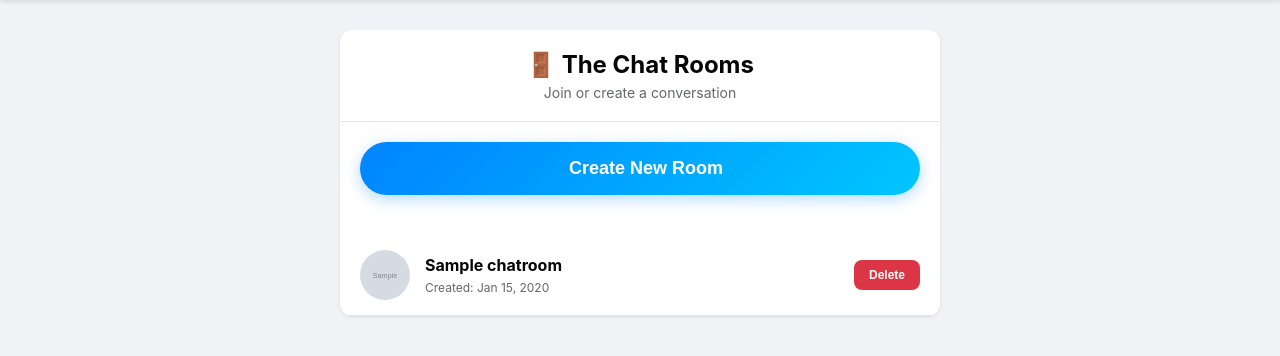
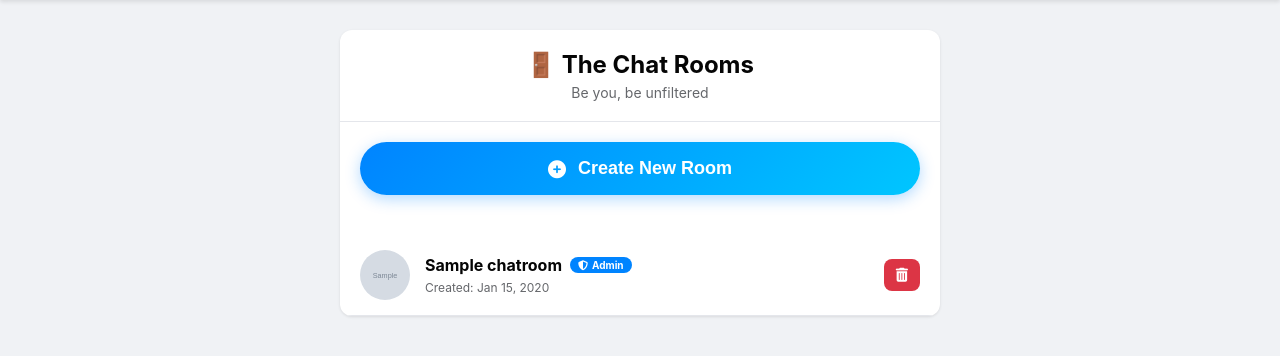
Before and after one commit to nomolegitgaming14/chat_room, a Django app: page / in a window 1280 px wide. Shown: the part 66-422 px from the top of the page. Run offline with Django 5.2, Linux system fonts and the light colour scheme; a user stored in the database is signed in; tables that the repository leaves empty hold one stand-in row (values such as "Sample post"); grey boxes marked "Sample" are stand-in pictures; some libraries are stand-ins or nearby versions.

Commit message:
second commit

```diff
--- a/chat/models.py
+++ b/chat/models.py
@@ -8,6 +8,7 @@ class ChatRoom(models.Model):
     created_at = models.DateTimeField(auto_now_add=True)
     room_image = models.ImageField(upload_to='room_images/', blank=True, null=True, default=None)
     max_members = models.IntegerField(default=50)
+    admin = models.ForeignKey(User, on_delete=models.CASCADE, related_name='admin_rooms', null=True, blank=True)  # 👈 ADD THIS
 
     def __str__(self):
         return self.name
--- a/chat/templates/chat/rooms.html
+++ b/chat/templates/chat/rooms.html
@@ -126,6 +126,19 @@
             margin: 5px 0;
         }
 
+        /* Admin Badge */
+        .admin-badge {
+            background: #0084ff;
+            color: white;
+            font-size: 10px;
+            padding: 2px 8px;
+            border-radius: 12px;
+            display: inline-flex;
+            align-items: center;
+            gap: 4px;
+            margin-left: 8px;
+        }
+
         /* Create Room Button */
         .create-room-btn {
             background: linear-gradient(135deg, #0084ff 0%, #00c6ff 100%);
@@ -216,6 +229,9 @@
             font-weight: bold;
             color: #050505;
             margin-bottom: 5px;
+            display: flex;
+            align-items: center;
+            flex-wrap: wrap;
         }
         .room-date {
             font-size: 12px;
@@ -226,9 +242,9 @@
             color: white;
             border: none;
             border-radius: 8px;
-            padding: 8px 15px;
+            padding: 8px 12px;
             cursor: pointer;
-            font-size: 12px;
+            font-size: 14px;
             font-weight: bold;
             transition: all 0.2s;
             margin-left: 10px;
@@ -375,6 +391,7 @@
             margin: 10px auto;
         }
     </style>
+    <link rel="stylesheet" href="https://cdnjs.cloudflare.com/ajax/libs/font-awesome/6.4.0/css/all.min.css">
 </head>
 <body>
     <!-- Navigation Bar -->
@@ -406,13 +423,13 @@
     <div class="rooms-container">
         <div class="rooms-header">
             <h2>🚪 The Chat Rooms</h2>
-            <p>Join or create a conversation</p>
+            <p>Be you, be unfiltered</p>
         </div>
 
         <!-- Large Create Room Button -->
         <div style="padding: 20px;">
             <button class="create-room-btn" onclick="openCreateRoomModal()">
-                <i class="bi bi-plus-circle"></i> Create New Room
+                <i class="fas fa-plus-circle"></i> Create New Room
             </button>
         </div>
 
@@ -426,11 +443,22 @@
                             <div class="room-avatar" style="background: #0084ff; display: flex; align-items: center; justify-content: center; color: white; font-size: 24px;">📸</div>
                         {% endif %}
                         <div class="room-info">
-                            <div class="room-name">{{ room.name }}</div>
+                            <div class="room-name">
+                                {{ room.name }}
+                                {% if room.admin == user %}
+                                    <span class="admin-badge">
+                                        <i class="fas fa-shield-alt"></i> Admin
+                                    </span>
+                                {% endif %}
+                            </div>
                             <div class="room-date">Created: {{ room.created_at|date:"M d, Y" }}</div>
                         </div>
                     </a>
-                    <button class="delete-btn" onclick="confirmDelete('{{ room.id }}', '{{ room.name|escapejs }}')">Delete</button>
+                    {% if room.admin == user %}
+                        <button class="delete-btn" onclick="confirmDelete('{{ room.id }}', '{{ room.name|escapejs }}')">
+                            <i class="fas fa-trash-can"></i>
+                        </button>
+                    {% endif %}
                 </li>
             {% empty %}
                 <li class="no-rooms">No rooms yet. Create one below!</li>
--- a/chat/views.py
+++ b/chat/views.py
@@ -68,9 +68,17 @@ def chat_room(request, room_name):
     # Get or create the room
     room, created = ChatRoom.objects.get_or_create(name=room_name)
 
+    # If room was just created, set the creator as admin
+    if created:
+        room.admin = request.user
+        room.save()
+
     # Ensure the current user has a profile
     if not hasattr(request.user, 'profile'):
         UserProfile.objects.create(user=request.user)
+
+    # Check if current user is admin
+    is_admin = (room.admin == request.user)
 
     # Get recent messages with user profiles
     messages = Message.objects.filter(room=room).select_related('user', 'user__profile')[:50]
@@ -79,7 +87,6 @@ def chat_room(request, room_name):
     users_in_room = set()
     for message in messages:
         users_in_room.add(message.user)
-        # Ensure each user has a profile
         if not hasattr(message.user, 'profile'):
             UserProfile.objects.create(user=message.user)
 
@@ -90,7 +97,6 @@ def chat_room(request, room_name):
         else:
             user_profiles[user.username] = None
 
-    # Get current user's profile picture
     current_profile = None
     if hasattr(request.user, 'profile') and request.user.profile.profile_picture:
         current_profile = request.user.profile.profile_picture.url
@@ -101,7 +107,8 @@ def chat_room(request, room_name):
         'username': request.user.username,
         'room': room,
         'user_profiles': user_profiles,
-        'current_user_profile': current_profile
+        'current_user_profile': current_profile,
+        'is_admin': is_admin,  # 👈 Add this
     })
 
 @require_http_methods(["POST"])
@@ -112,6 +119,11 @@ def upload_room_image(request):
 
         if room_name and room_image:
             room = ChatRoom.objects.get(name=room_name)
+
+            # 👈 CHECK IF USER IS ADMIN
+            if room.admin != request.user:
+                return JsonResponse({'success': False, 'error': 'Only the room admin can change the room picture!'})
+
             # Delete old image if exists
             if room.room_image:
                 old_image_path = room.room_image.path
@@ -174,6 +186,11 @@ def update_room_name(request):
 
         # Get the room and update its name
         room = ChatRoom.objects.get(name=old_name)
+
+        # 👈 CHECK IF USER IS ADMIN
+        if room.admin != request.user:
+            return JsonResponse({'success': False, 'error': 'Only the room admin can rename the room!'})
+
         print(f"Found room: {room.name} (ID: {room.id})")
 
         room.name = new_name
@@ -293,6 +310,11 @@ def upload_profile_picture(request):
 def delete_room(request, room_id):
     try:
         room = ChatRoom.objects.get(id=room_id)
+
+        # 👈 CHECK IF USER IS ADMIN
+        if room.admin != request.user:
+            return JsonResponse({'success': False, 'error': 'Only the room admin can delete the room!'})
+
         room_name = room.name
 
         # Delete room image if exists
@@ -359,7 +381,12 @@ def create_room(request):
         if ChatRoom.objects.filter(name=room_name).exists():
             return JsonResponse({'success': False, 'error': 'A room with this name already exists!'})
 
-        room = ChatRoom.objects.create(name=room_name)
+        # Create room with current user as admin
+        room = ChatRoom.objects.create(
+            name=room_name,
+            max_members=max_members,
+            admin=request.user  # 👈 Set the creator as admin
+        )
 
         return JsonResponse({
             'success': True,
```
Also changed, not shown: chat/migrations/0008_chatroom_admin.py (added).
